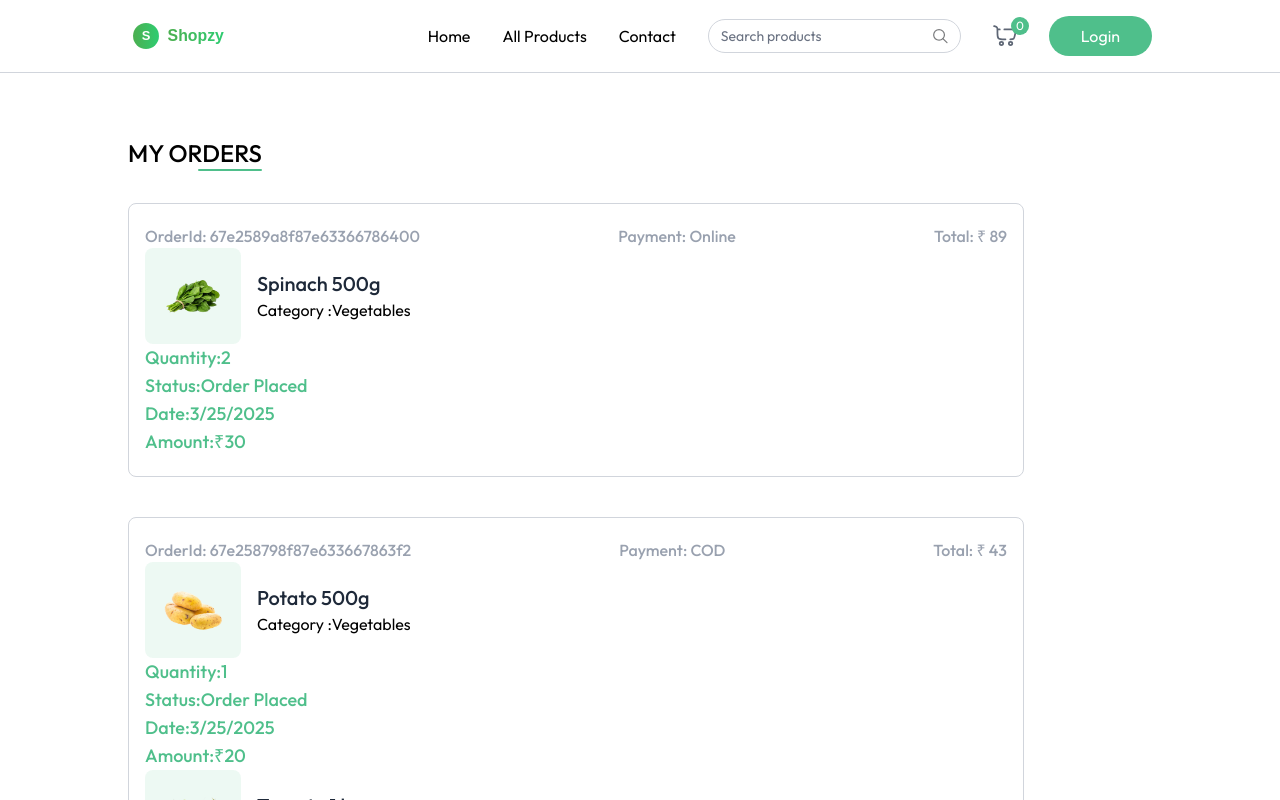
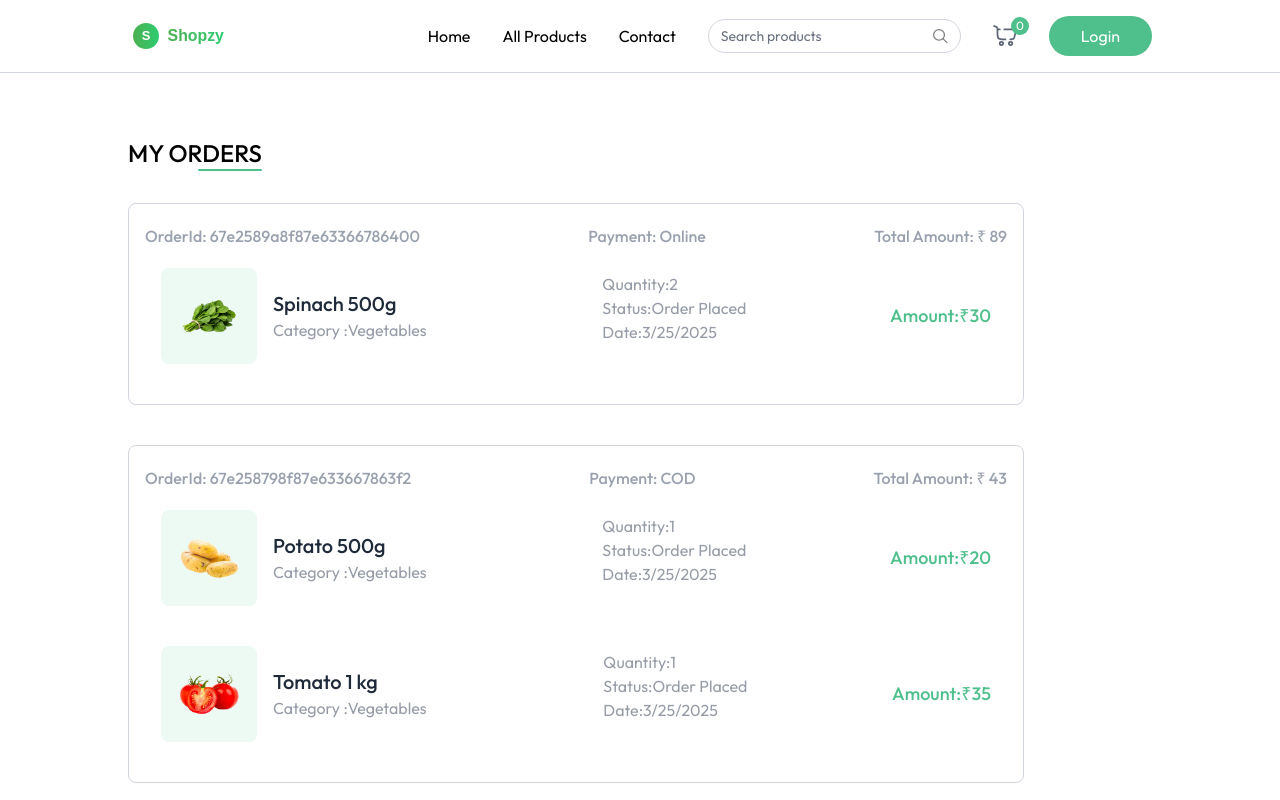
Before and after one commit to Aanvi02/Shopzy, a React (Vite) app in the folder client/: page /my-orders in a window 1280 px wide. Shown: the top 800 px of the page. Built offline with nearby package versions, Linux system fonts and the light colour scheme.

Commit message:
completed my orders page

```diff
--- a/client/src/pages/MyOrders.jsx
+++ b/client/src/pages/MyOrders.jsx
@@ -1,40 +1,3 @@
-// // import React, { useEffect } from 'react'
-// import React, { useEffect, useState } from 'react'
-// import { useAppContext } from '../context/AppContext'
-// import { dummyOrders } from '../assets/assets' // if using dummy data
-// const MyOrders = () => {
-//     const [myOrders, setMyOrders] = useState([])
-//     const {currency}= useAppContext()
-
-//     const fetchMyOrders= async () =>{
-//         setMyOrders(dummyOrders)
-//     }
-
-//     useEffect(()=>{
-//         fetchMyOrders()
-//     },[])
-
-//     return (
-//   <div className='mt-16 pb-16'>
-
-//     <div className='flex flex-col items-end w-max mb-8'>
-//       <p className='text-2xl font-medium uppercase'>My orders</p>
-//       <div className='w-16 h-0.5 bg-primary rounded-full'></div>
-//     </div>
-
-//     {myOrders.map((order, index) => (
-//       <div key={index} className='border border-gray-300 rounded-lg mb-10 p-4 py-5 max-w-4xl'>
-//         <p className='flex justify-between md:items-center text-gray-400 md:font-medium max-md:flex-col'>
-//           <span>OrderId: {order._id}</span>
-//           <span>Payment: {order.paymentType}</span>
-//           <span>Total: {currency} {order.amount}</span>
-//         </p>
-//       </div>
-//     ))}
-
-//   </div>
-// )
-// export default MyOrders
 
 
 
@@ -67,10 +30,11 @@ const MyOrders = () => {
           <p className='flex justify-between md:items-center text-gray-400 md:font-medium max-md:flex-col'>
             <span>OrderId: {order._id}</span>
             <span>Payment: {order.paymentType}</span>
-            <span>Total: {currency} {order.amount}</span>
+            <span>Total Amount: {currency} {order.amount}</span>
           </p>
           {order.items.map((item, index)=>(
-            <div>
+            <div key={index}
+            className={'relative bg-white text-gray-500/70 ${order.items.length !== index+1  "order-b"} border-gray-300 flex flex-col md:flex-row md:items-center justify-between p-4 py-5 md:gap-16 w-full max-w-4xl'}>
 
                 <div className ='flex items-center mb-4 md:mb-0'>
                     <div className='bg-primary/10 p-4 rounded-lg'>
@@ -83,7 +47,7 @@ const MyOrders = () => {
                     </div>
 
 
-                <div className='text-primary text-lg font-medium' >
+                <div className='flex flex-col justify-center md:ml-8 mb-4 md:mb=0' >
                     <p>Quantity:{item.quantity || "1"}</p>
                     <p>Status:{order.status}</p>
                     <p>Date:{new Date(order.createdAt).toLocaleDateString()}</p>
```
